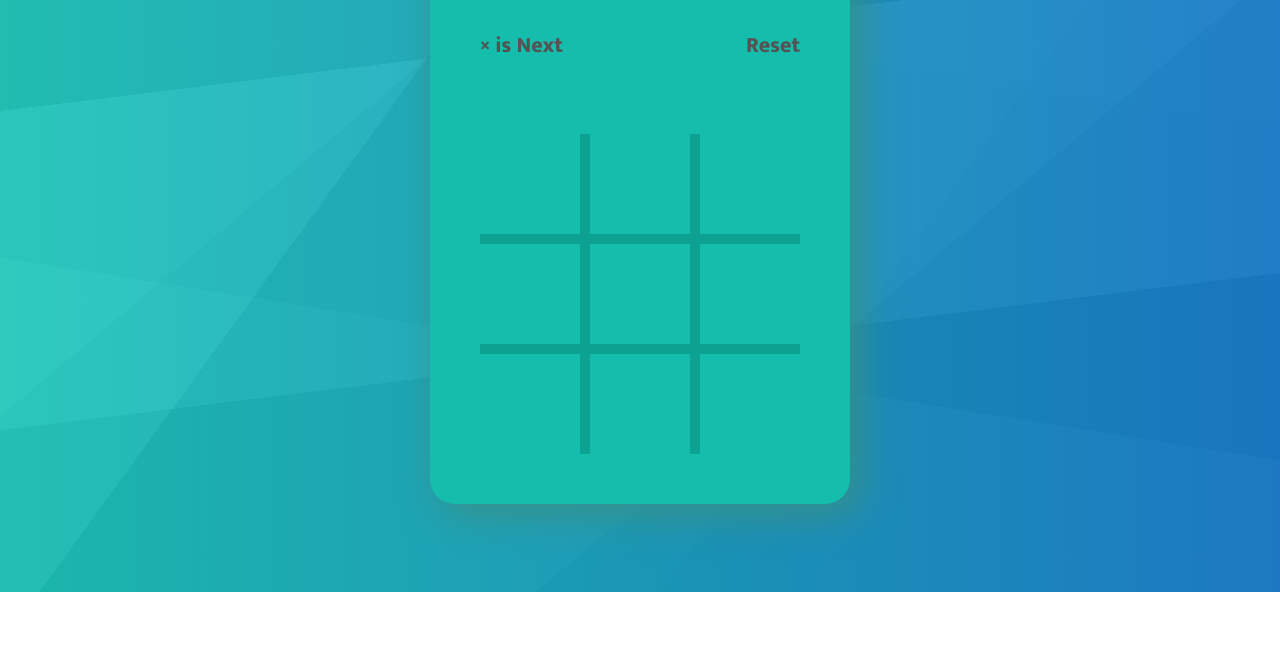
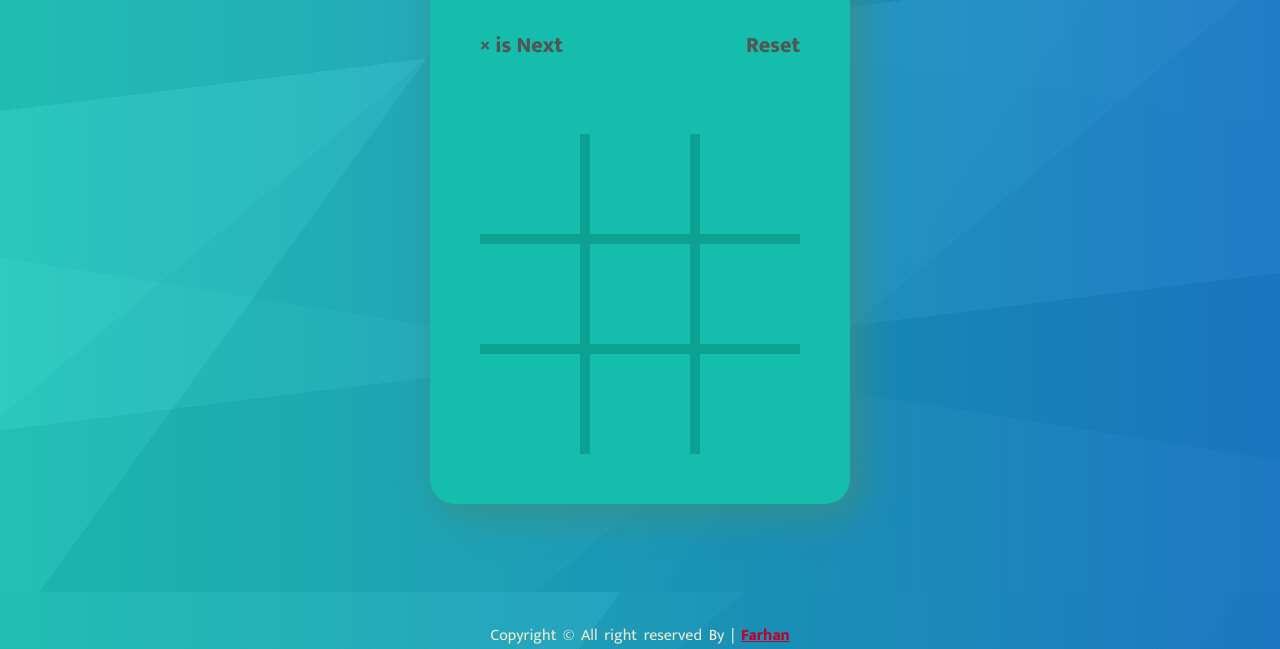
Before and after one commit to farhan-nahid/js-tic-tac-toe, a plain HTML site: page index.html in a window 1280 px wide. Shown: the part 208-857 px from the top of the page. Before the commit the page ends 800 px from the top, so only its background shows below. Drawn offline with Linux system fonts and the light colour scheme.

Commit message:
footer added

```diff
--- a/index.html
+++ b/index.html
@@ -29,6 +29,12 @@
         </div>
       </section>
     </main>
+    <footer>
+      <p>
+        Copyright &copy; All right reserved By |
+        <a href="https://github.com/farhan-nahid/">Farhan</a>
+      </p>
+    </footer>
     <script src="./index.js"></script>
   </body>
 </html>
--- a/style.css
+++ b/style.css
@@ -145,6 +145,21 @@ h1 {
   color: var(--red-color);
 }
 
+footer {
+  text-align: center;
+  margin-top: 30px;
+}
+
+footer p {
+  color: var(--white-color);
+  word-spacing: 3px;
+}
+
+footer p a {
+  color: var(--red-color);
+  font-weight: 800;
+}
+
 @media only screen and (max-width: 600px) {
   h1 {
     font-size: 25px;
```
